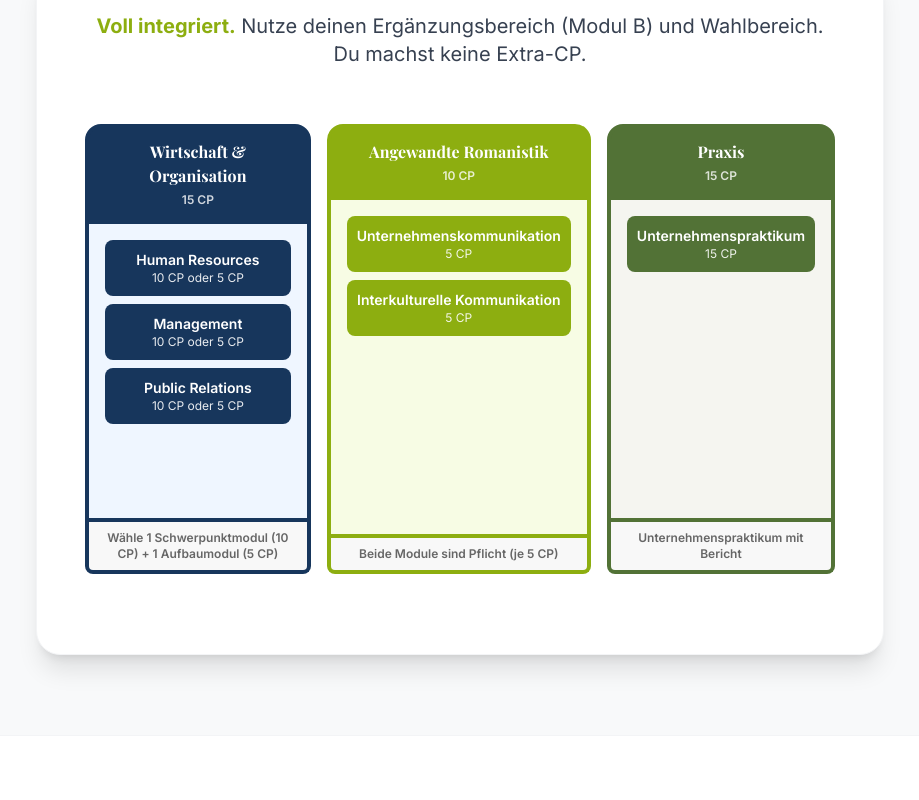
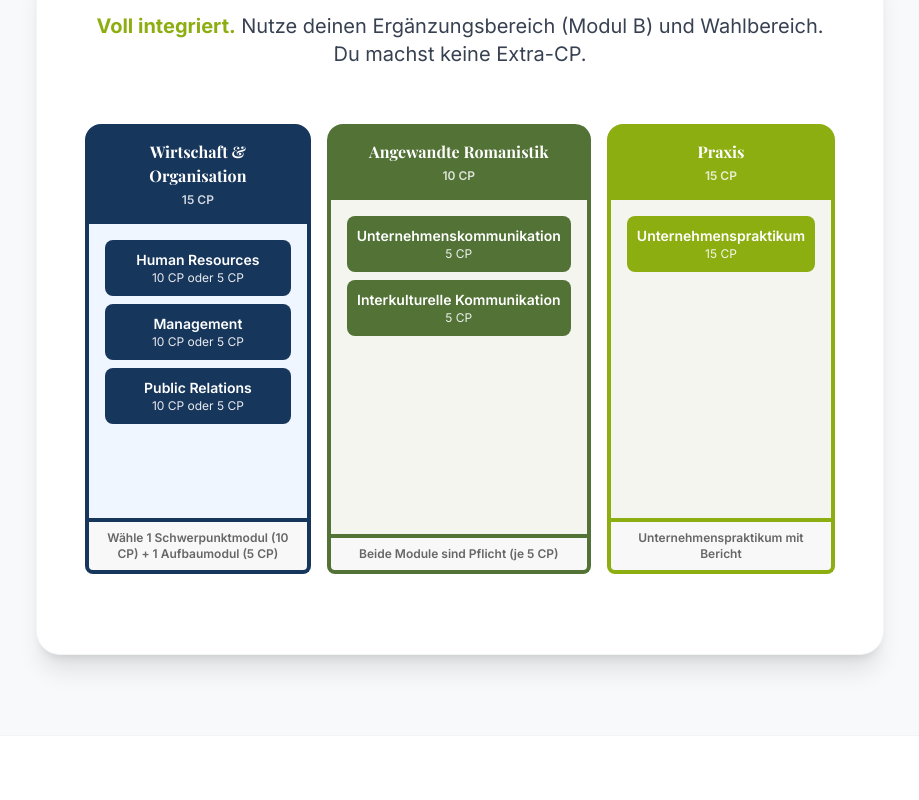
Before and after one commit to oppenpsy-rub/apcc-landing, a React (Vite) app: page / in a window 1280 px wide. Shown: the part 5240-6040 px from the top of the page, without its empty margins (180-1099 px from the left). Built offline with nearby package versions, Linux system fonts and the light colour scheme; a web font is replaced by a local one.

Commit message:
Design: Farben von Säule 2 und 3 getauscht
- Säule 2 (Angewandte Romanistik): #8dae10 -> #527236 (Grün-Braun)
- Säule 3 (Praxis): #527236 -> #8dae10 (Grün)

```diff
--- a/src/components/PillarChart.jsx
+++ b/src/components/PillarChart.jsx
@@ -25,8 +25,8 @@ const PillarChart = ({ variant = '1fach' }) => {
 
   const pillarColors = {
     pillar1: { bg: 'bg-rub-blue', border: 'border-rub-blue', light: 'bg-blue-50' },
-    pillar2: { bg: 'bg-rub-green', border: 'border-rub-green', light: 'bg-green-50' },
-    pillar3: { bg: 'bg-stone-700', border: 'border-stone-800', light: 'bg-stone-100', hex: '#527236' }
+    pillar2: { bg: 'bg-stone-700', border: 'border-stone-800', light: 'bg-stone-100', hex: '#527236' },
+    pillar3: { bg: 'bg-rub-green', border: 'border-rub-green', light: 'bg-green-50', hex: '#8dae10' }
   };
 
   return (
```
